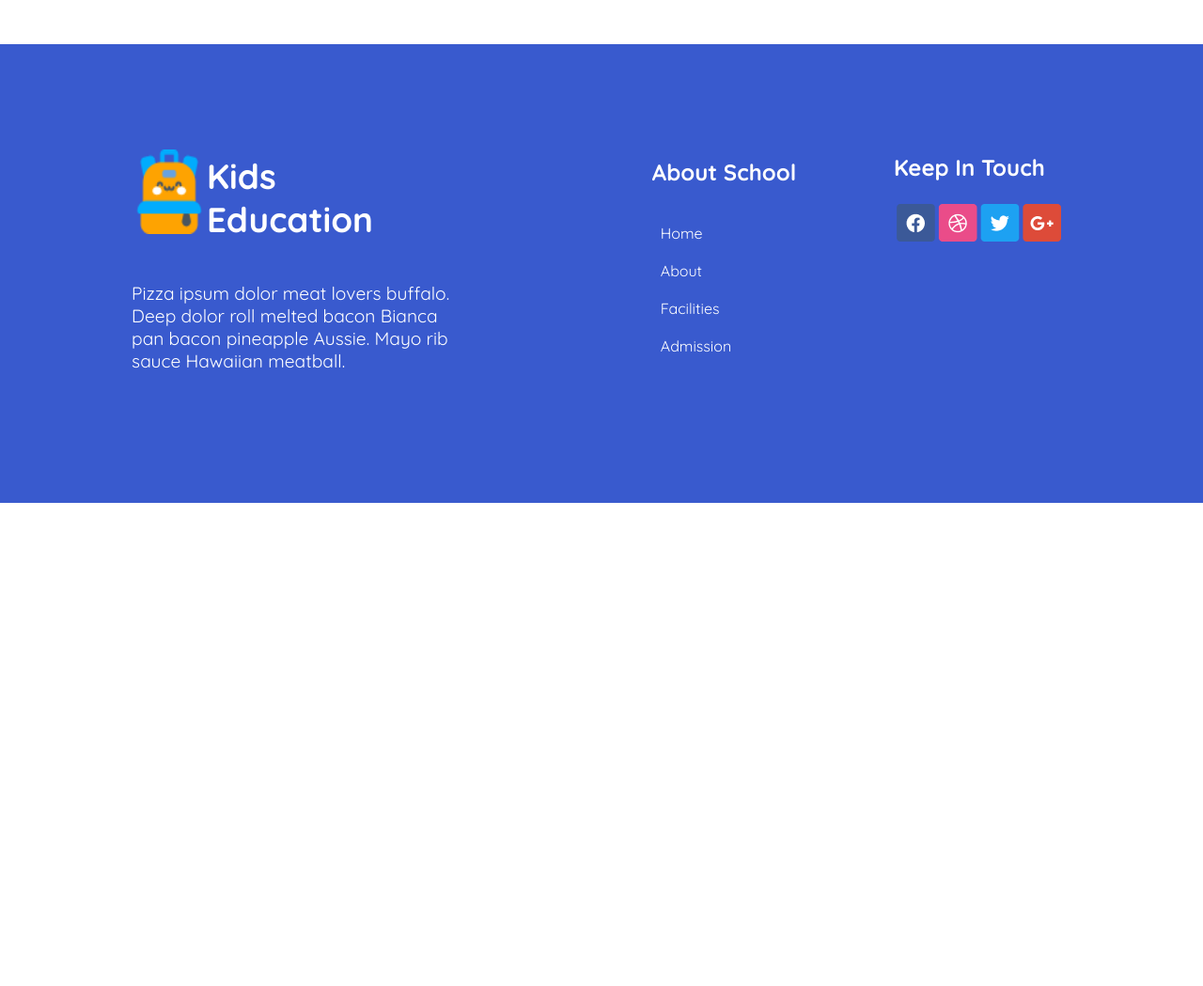
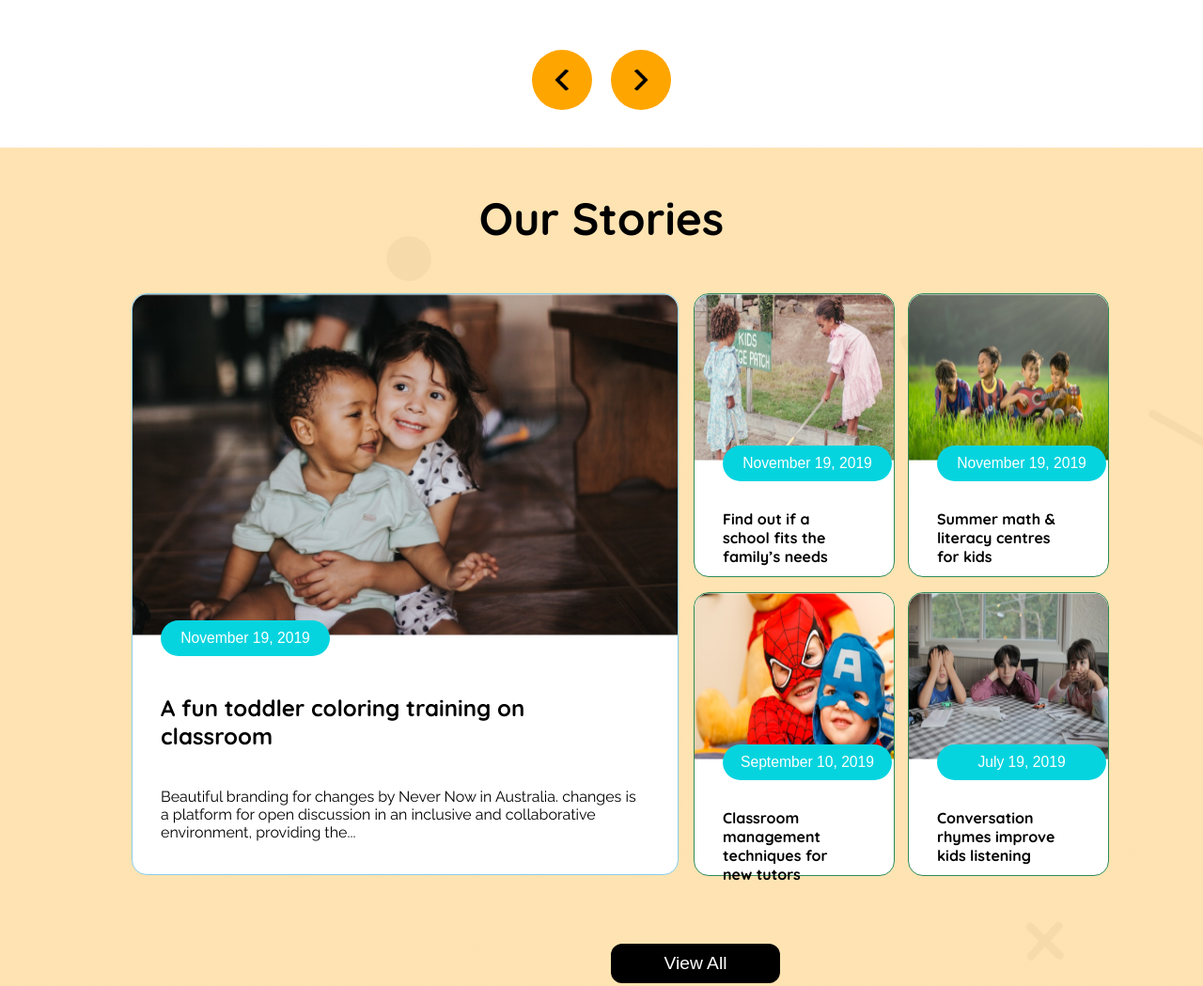
Before and after one commit to mhAbdullah22/second-assignment, a plain HTML site: page index.html in a window 1280 px wide. Shown: the part 1382-2431 px from the top of the page at 94% size. Before the commit the page ends 1917 px from the top, so only its background shows below. Drawn offline with Linux system fonts and the light colour scheme.

Commit message:
full file added without responsive

```diff
--- a/index.html
+++ b/index.html
@@ -54,7 +54,7 @@
         <div class="standard-item1">
           <img src="assets/kinder.png" alt="" class="standard-item-img">
           <h3 class="standard-item-title">Kinder (3-6) Years</h3>
-          <p class="standard-item-description">Cum sociis natoque penatibus et magnis
+          <p class="standard-item-description raleway-font">Cum sociis natoque penatibus et magnis
             dis parturient montes, nascetur ridiculus
             mu sdis parturient</p>
           <button class="standard-item-btn1">Read More</button>
@@ -62,7 +62,7 @@
         <div class="standard-item2">
           <img src="assets/elementary.png" alt="" class="standard-item-img">
           <h3 class="standard-item-title">Elementary School</h3>
-          <p class="standard-item-description">Cum sociis natoque penatibus et magnis
+          <p class="standard-item-description raleway-font">Cum sociis natoque penatibus et magnis
             dis parturient montes, nascetur ridiculus
             mu sdis parturient</p>
           <button class="standard-item-btn2">Read More</button>
@@ -70,12 +70,56 @@
         <div class="standard-item3">
           <img src="assets/middle.png" alt="" class="standard-item-img">
           <h3 class="standard-item-title">Middle (10-16) Years</h3>
-          <p class="standard-item-description">Cum sociis natoque penatibus et magnis
+          <p class="standard-item-description raleway-font">Cum sociis natoque penatibus et magnis
             dis parturient montes, nascetur ridiculus
             mu sdis parturient</p>
           <button class="standard-item-btn3">Read More</button>
         </div>
       </section>
+
+    </div>
+    <section class="arrow-container">
+      <img src="assets/left-arrow.png" alt="" class="arrow"><img src="assets/right-arrow.png" alt="" class="arrow">
+    </section>
+    <div class="quicksand-font stories-bg">
+    <h3 class="stories-title">Our Stories</h3>
+    <section class="stories-container">
+
+      <div class="stories-item1">
+        <img src="assets/story-1.png" alt="" class="stories-item-img1">
+        <div class="top-btn"> <button class="top">November 19, 2019</button></div>
+        <h3 class="stories-item-title1">A fun toddler coloring training on
+          classroom</h3>
+        <p class="stories-item-description raleway-font">Beautiful branding for changes by Never Now in Australia.
+          changes is a platform for open discussion in an inclusive and
+          collaborative environment, providing the...</p>
+      </div>
+      <div class="stories-item">
+        <img src="assets/story-2.png" alt="" class="stories-item-img">
+        <div class="top-btn"><button class="top">November 19, 2019</button></div>
+        <h3 class="stories-item-title">Find out if a school fits the
+          family’s needs</h3>
+      </div>
+      <div class="stories-item">
+        <img src="assets/story-3.png" alt="" class="stories-item-img">
+        <div class="top-btn"> <button class="top">November 19, 2019</button></div>
+        <h3 class="stories-item-title">Summer math & literacy
+          centres for kids</h3>
+      </div>
+      <div class="stories-item">
+        <img src="assets/story-4.png" alt="" class="stories-item-img">
+        <div class="top-btn"><button class="top">September 10, 2019</button></div>
+        <h3 class="stories-item-title">Classroom management
+          techniques for new tutors</h3>
+      </div>
+      <div class="stories-item">
+        <img src="assets/story-5.png" alt="" class="stories-item-img">
+        <div class="top-btn"><button class="top">July 19, 2019</button></div>
+        <h3 class="stories-item-title">Conversation rhymes
+          improve kids listening</h3>
+      </div>
+    </section>
+    <div class="view-btn-container"><button class="btn-primary btn-view">View All</button></div>
 
     </div>
 
--- a/kid.css
+++ b/kid.css
@@ -1,8 +1,14 @@
 /* shared style */
 @import url('https://fonts.googleapis.com/css2?family=Quicksand:wght@300..700&display=swap');
 
+@import url('https://fonts.googleapis.com/css2?family=Raleway:ital,wght@0,100..900;1,100..900&display=swap');
+
 .quicksand-font {
   font-family: "Quicksand", serif;
+  font-optical-sizing: auto;
+}
+.raleway-font {
+  font-family: "Raleway", serif;
   font-optical-sizing: auto;
 }
 .btn-primary{
@@ -186,6 +192,109 @@ nav ul a{
   border: none;
   background-color:white;
 }
+/* arrow styles */
+.arrow-container{
+  display: flex;
+  align-items: center;
+  justify-content: center;
+  margin-bottom: 30px;
+}
+.arrow{
+ height: 24px;
+ background-color: orange;
+ padding: 20px;
+ border-radius: 50%;
+ margin: 10px;
+}
+/* our stories styles */
+.stories-title{
+  font-weight: bold;
+  font-size: 3rem;
+  text-align: center;
+  margin:40px 0 50px 0;
+}
+.stories-container{
+  display: grid;
+  margin:0px 140px 0px 140px;
+  grid-template-columns: repeat(3,1fr);
+  gap:16px;
+
+}
+.stories-item1{
+  width:580px;
+  height: 617px;
+  border-radius: 16px;
+  border: 1px solid skyblue;
+  grid-row: span 4;
+  background-color: white;
+
+
+}
+.top-btn{
+  margin-top:-20px;
+  margin-left: 30px;
+  margin-bottom: 30px;
+}
+.top{
+  width:180px;
+  font-size: .98rem;
+  border:none;
+  color: white;
+  border-radius: 40px;
+  padding:10px 10px 10px 10px;
+  background-color: #05D4DF;
+}
+.stories-item-title1{
+  font-weight: bold;
+  font-size:1.5rem ;
+  margin:40px 40px 40px 30px;
+}
+.stories-item-title{
+  font-weight:bold;
+  font-size:1rem ;
+  margin:0 40px 0px 30px;
+}
+.stories-item-description{
+  font-size: 1rem;
+  font-weight: 500px;
+  margin:0 40px 20px 30px;
+}
+.stories-item-img1{
+  width:100%;
+  border-top-right-radius: 16px;
+  border-top-left-radius: 16px;
+}
+.stories-item{
+  width:290px;
+  height: 300px;
+  border: 1px solid seagreen;
+  border-radius: 16px;
+  margin:0;
+  width: 100%;
+  background-color: white;
+}
+
+.stories-item-img{
+  width:100%;
+  height: 177px;
+  border-top-right-radius: 16px;
+  border-top-left-radius: 16px;
+}
+.stories-bg{
+  background-image: linear-gradient(180deg,rgba(254,163,1,0.3),rgba(254,163,1,0.3)),url("assets/bg.png");
+  padding-bottom: 30px;
+  padding-top: 5px;
+  background-repeat: no-repeat;
+  background-position: center;
+}
+.btn-view{
+  background-color: black;
+}
+.view-btn-container{
+  margin:40px 650px ;
+}
+
+
 /* footer styles */
 .end-container{
   display: flex;
@@ -216,6 +325,7 @@ display: flex;
 flex-direction: column;
 justify-content: center;
 align-items: center;
+margin-left:-80px;
 }
 .about-title{
   font-size: 1.5rem;
@@ -228,7 +338,7 @@ list-style: none;
 display: flex;
 flex-direction: column;
 justify-content: center;
-gap:20px;
+gap:22px;
 }
 .about-school ul a{
   text-decoration: none;
@@ -243,6 +353,7 @@ margin-top: 12px;
 .media{
   margin-left: 3px;
 }
+
 
 /* responsive styles */
 @media screen and (max-width:576px) {
```
